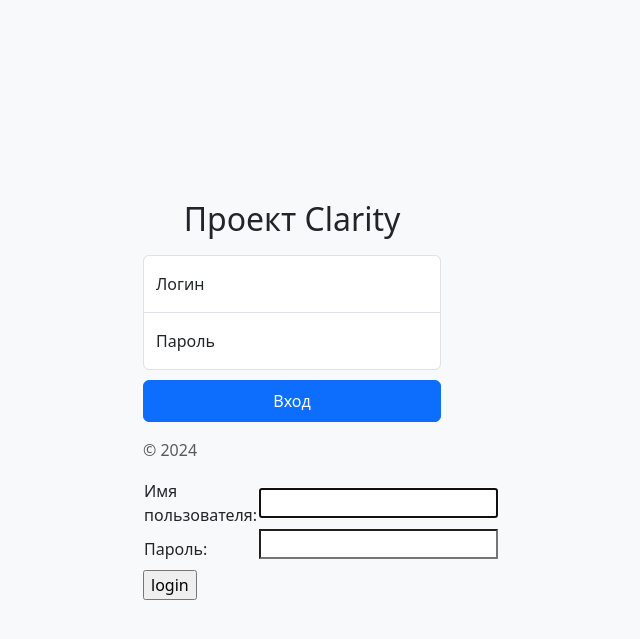
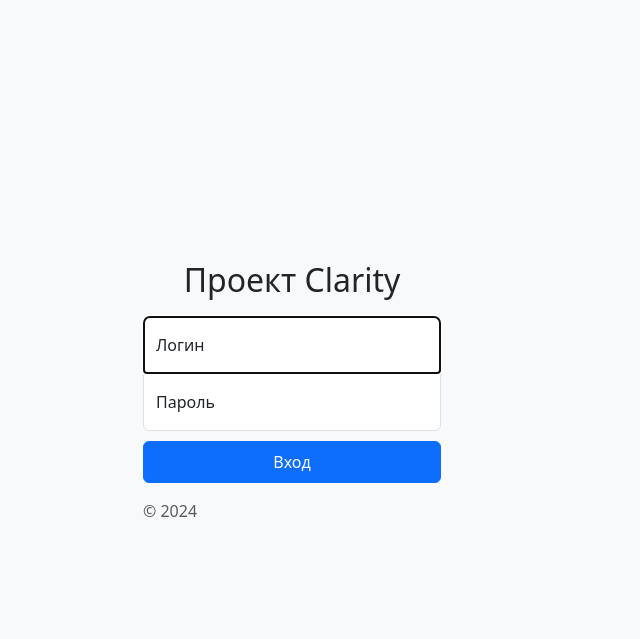
Before and after one commit to DiHard/Clarity, a Django app: page /accounts/login/ in a window 1280 px wide. Shown: the top 639 px of the page, without its empty margins (348-988 px from the left). Run offline with Django 5.2, Linux system fonts and the light colour scheme.

Commit message:
v.1.0.5 auth add form login

```diff
--- a/Accounting/forms.py
+++ b/Accounting/forms.py
@@ -1,5 +1,5 @@
 from .models import Organization, Dogovor, Service
-from django.forms import ModelForm, TextInput, DateInput, URLInput, CheckboxInput, Select
+from django.forms import ModelForm, TextInput, DateInput, CheckboxInput, Select
 
 
 class OrganizationForm(ModelForm):
--- a/DAM/templates/registration/login.html
+++ b/DAM/templates/registration/login.html
@@ -24,41 +24,23 @@
 {% endif %}
 
 
-    <form>
+
+<form method="post" action="{% url 'login' %}">
+{% csrf_token %}
       <h1 class="h2 mb-3 fw-normal text-center">Проект Clarity</h1>
       <div class="form-floating">
-        <input type="email" class="form-control" id="floatingInput" placeholder="name@example.com">
-        <label for="floatingInput">Логин</label>
+        {{ form.username }}
+        <label>Логин</label>
       </div>
       <div class="form-floating">
-        <input type="password" class="form-control" id="floatingPassword" placeholder="Password">
-        <label for="floatingPassword">Пароль</label>
+        {{ form.password }}
+        <label>Пароль</label>
       </div>
       <button class="btn btn-primary w-100 py-2" type="submit">Вход</button>
       <p class="mt-3 mb-3 text-body-secondary">© 2024</p>
     </form>
 
 
-
-<form method="post" action="{% url 'login' %}">
-{% csrf_token %}
-<table>
-
-<tr>
-  <td>{{ form.username.label_tag }}</td>
-  <td>{{ form.username }}</td>
-</tr>
-
-<tr>
-  <td>{{ form.password.label_tag }}</td>
-  <td>{{ form.password }}</td>
-</tr>
-</table>
-
-<input type="submit" value="login" />
-</form>
-
-
   </main>
 </body>
 </html>
--- a/static/registration/css/sign-in.css
+++ b/static/registration/css/sign-in.css
@@ -12,7 +12,7 @@ body {
   z-index: 2;
 }
 
-.form-signin input[type="email"] {
+.form-signin input[name="username"] {
   margin-bottom: -1px;
   border-bottom-right-radius: 0;
   border-bottom-left-radius: 0;
@@ -23,3 +23,21 @@ body {
   border-top-left-radius: 0;
   border-top-right-radius: 0;
 }
+
+
+input {
+    display: block;
+    width: 100%;
+    padding: 1rem 0.75rem;
+    font-size: 1rem;
+    font-weight: 400;
+    line-height: 1.5;
+    color: var(--bs-body-color);
+    -webkit-appearance: none;
+    -moz-appearance: none;
+    appearance: none;
+    background-color: var(--bs-body-bg);
+    background-clip: padding-box;
+    border: var(--bs-border-width) solid var(--bs-border-color);
+    border-radius: var(--bs-border-radius);
+    transition: border-color .15s ease-in-out, box-shadow .15s ease-in-out;
```
Also changed, not shown: db.sqlite3.
